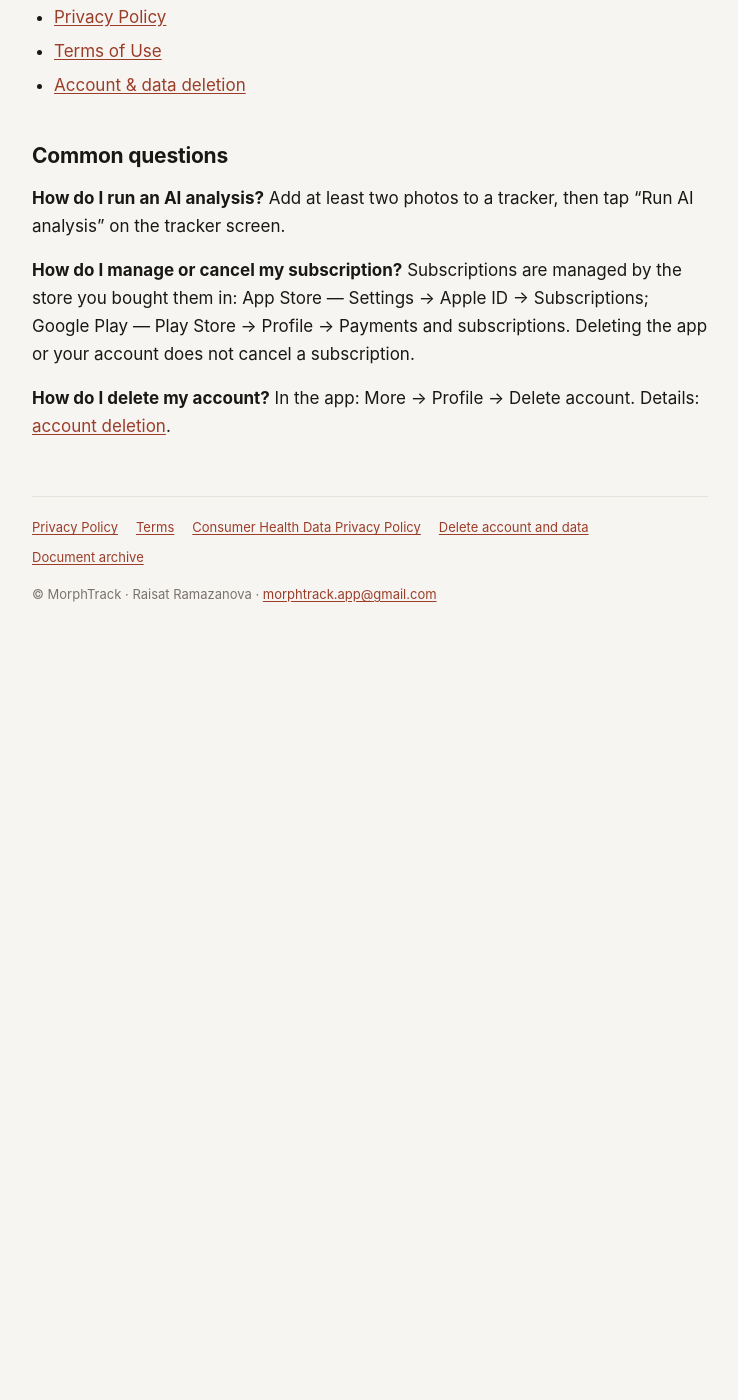
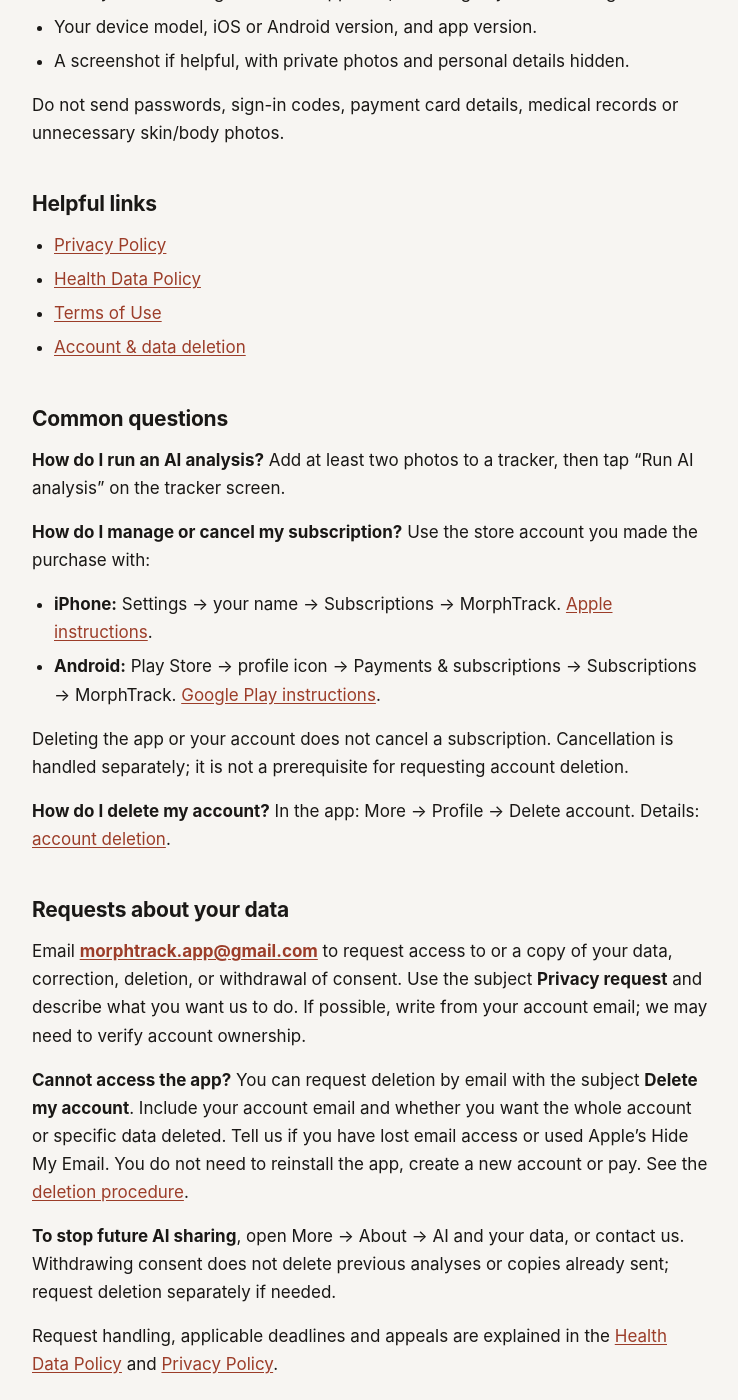
Before and after one commit to morphtrack/morphtrack-legal, a Jekyll site: the page built from v2/support.md, in a window 1280 px wide and 1400 px high, scrolled down 505 px. Shown: the whole window, without its empty margins (270-1008 px from the left). Built offline with Jekyll 4.4.1, drawn with Linux system fonts in a browser that asks for light colours; before the commit the page ends 1207 px from its top, so only the background shows below that; some of the changed text lies outside the part shown.

Commit message:
Update support guidance for privacy requests and subscriptions

```diff
--- a/sitemap.xml
+++ b/sitemap.xml
@@ -58,7 +58,7 @@
   </url>
   <url>
     <loc>https://www.morphtrack.app/v2/support</loc>
-    <lastmod>2026-07-30</lastmod>
+    <lastmod>2026-10-19</lastmod>
     <xhtml:link rel="alternate" hreflang="en" href="https://www.morphtrack.app/v2/support"/>
     <xhtml:link rel="alternate" hreflang="ru" href="https://www.morphtrack.app/v2/ru/support"/>
     <xhtml:link rel="alternate" hreflang="x-default" href="https://www.morphtrack.app/v2/support"/>
@@ -67,7 +67,7 @@
   </url>
   <url>
     <loc>https://www.morphtrack.app/v2/ru/support</loc>
-    <lastmod>2026-07-30</lastmod>
+    <lastmod>2026-10-19</lastmod>
     <xhtml:link rel="alternate" hreflang="en" href="https://www.morphtrack.app/v2/support"/>
     <xhtml:link rel="alternate" hreflang="ru" href="https://www.morphtrack.app/v2/ru/support"/>
     <xhtml:link rel="alternate" hreflang="x-default" href="https://www.morphtrack.app/v2/support"/>
--- a/v2/support.md
+++ b/v2/support.md
@@ -5,19 +5,28 @@
 
 # Morph — Support
 
+_Updated: 19 October 2026_
+
 Читать по-русски: [Поддержка](https://www.morphtrack.app/v2/ru/support)
 
 **Morph (MorphTrack)** is a photo-based skin and body change tracker with on-demand AI observations.
 
 ## Contact us
 
-For any questions, issues, or feedback: **morphtrack.app@gmail.com**
+For questions, issues, or feedback, email **[morphtrack.app@gmail.com](mailto:morphtrack.app@gmail.com)**.
 
-We usually reply within 1–2 business days.
+For a technical issue, include:
+
+- What you were doing and what happened, including any error message.
+- Your device model, iOS or Android version, and app version.
+- A screenshot if helpful, with private photos and personal details hidden.
+
+Do not send passwords, sign-in codes, payment card details, medical records or unnecessary skin/body photos.
 
 ## Helpful links
 
 - [Privacy Policy](https://www.morphtrack.app/v2/privacy-policy)
+- [Health Data Policy](https://www.morphtrack.app/v2/consumer-health-data)
 - [Terms of Use](https://www.morphtrack.app/v2/terms)
 - [Account & data deletion](https://www.morphtrack.app/v2/delete-account)
 
@@ -25,6 +34,21 @@
 
 **How do I run an AI analysis?** Add at least two photos to a tracker, then tap "Run AI analysis" on the tracker screen.
 
-**How do I manage or cancel my subscription?** Subscriptions are managed by the store you bought them in: App Store — Settings → Apple ID → Subscriptions; Google Play — Play Store → Profile → Payments and subscriptions. Deleting the app or your account does not cancel a subscription.
+**How do I manage or cancel my subscription?** Use the store account you made the purchase with:
+
+- **iPhone:** Settings → your name → Subscriptions → MorphTrack. [Apple instructions](https://support.apple.com/en-us/118428).
+- **Android:** Play Store → profile icon → Payments & subscriptions → Subscriptions → MorphTrack. [Google Play instructions](https://support.google.com/googleplay/answer/7018481?hl=en).
+
+Deleting the app or your account does not cancel a subscription. Cancellation is handled separately; it is not a prerequisite for requesting account deletion.
 
 **How do I delete my account?** In the app: More → Profile → Delete account. Details: [account deletion](https://www.morphtrack.app/v2/delete-account).
+
+## Requests about your data
+
+Email **[morphtrack.app@gmail.com](mailto:morphtrack.app@gmail.com)** to request access to or a copy of your data, correction, deletion, or withdrawal of consent. Use the subject **Privacy request** and describe what you want us to do. If possible, write from your account email; we may need to verify account ownership.
+
+**Cannot access the app?** You can request deletion by email with the subject **Delete my account**. Include your account email and whether you want the whole account or specific data deleted. Tell us if you have lost email access or used Apple's Hide My Email. You do not need to reinstall the app, create a new account or pay. See the [deletion procedure](https://www.morphtrack.app/v2/delete-account).
+
+**To stop future AI sharing**, open More → About → AI and your data, or contact us. Withdrawing consent does not delete previous analyses or copies already sent; request deletion separately if needed.
+
+Request handling, applicable deadlines and appeals are explained in the [Health Data Policy](https://www.morphtrack.app/v2/consumer-health-data) and [Privacy Policy](https://www.morphtrack.app/v2/privacy-policy).
```
Also changed, not shown: v2/ru/support.md (+27 -3 lines).
